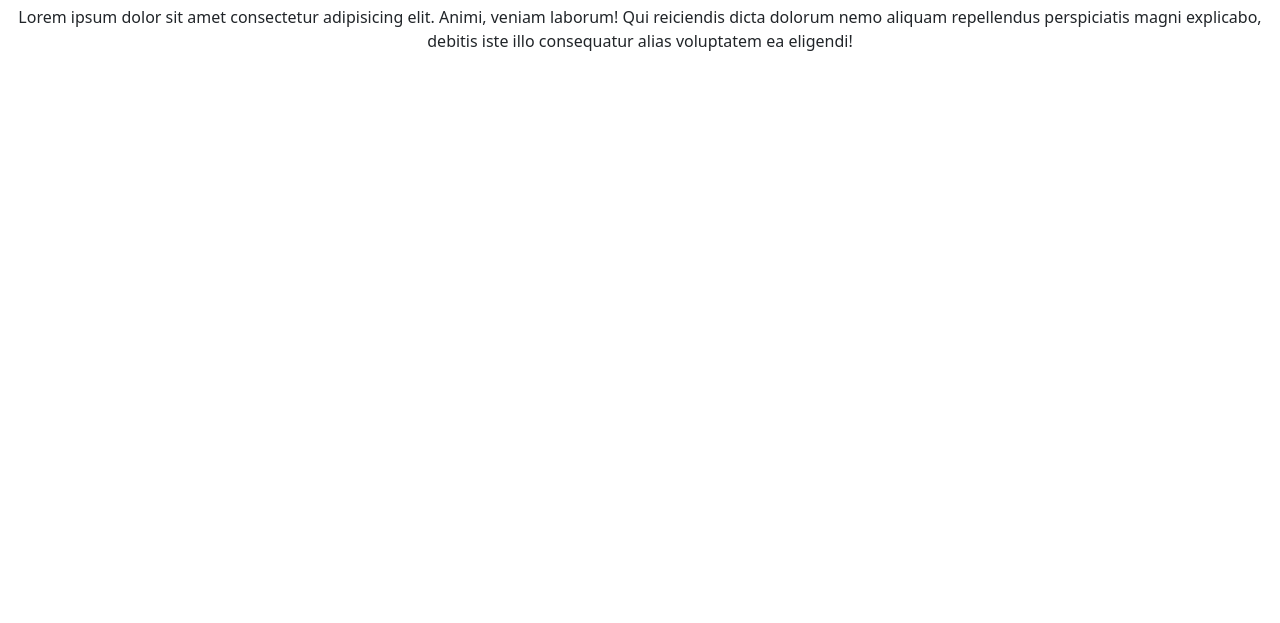
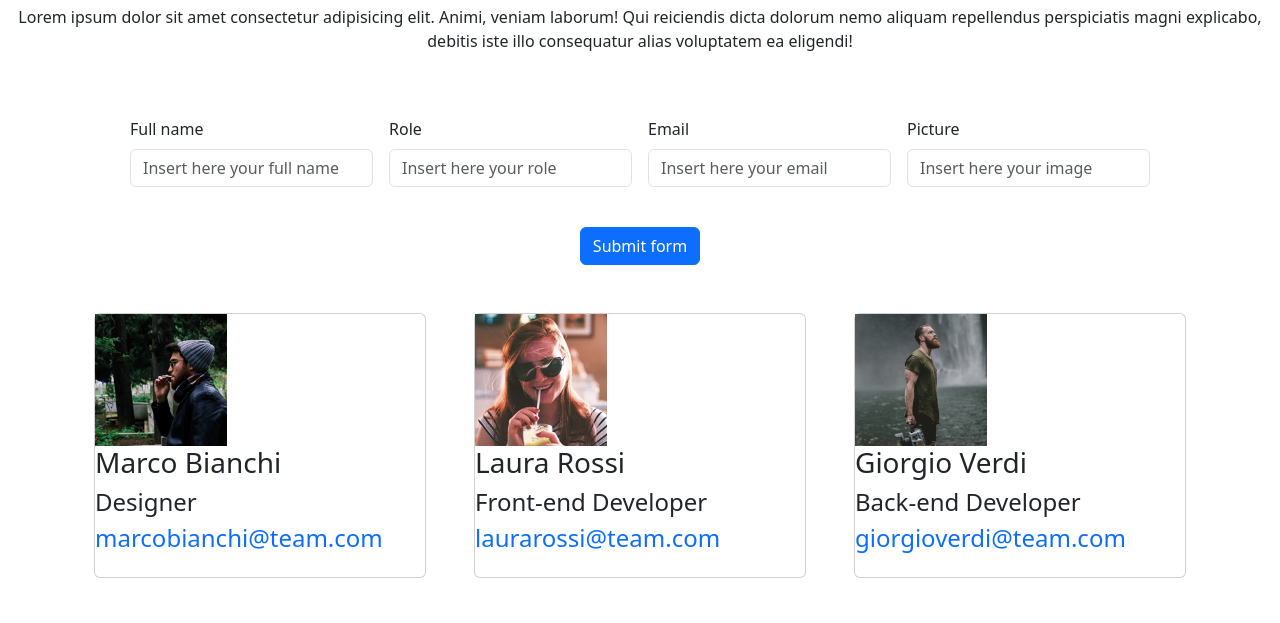
Before and after one commit to ManuelTrappolini/js-our-team, a plain HTML site: page index.html in a window 1280 px wide. Shown: the part 147-770 px from the top of the page. Drawn offline with nearby package versions, Linux system fonts and the light colour scheme.

Commit message:
add form in html

```diff
--- a/assets/script.js
+++ b/assets/script.js
@@ -47,6 +47,8 @@ const teamMembers = [
 
 const cardEl = document.getElementById('card')
 const teamEl = document.querySelector('#team')
+const formEl = document.querySelector('form')
+
 
 
 
@@ -70,15 +72,22 @@ teamEl.innerHTML = finalMarkup
 function generateTeamMemberCard(teamMember){
   const {name, role , email, img} = teamMember
   return `
-    <div class="col-4">
-      <div class="card">
-        <img src="${img}" alt="">
+    <div class="col-4 g-5">
+      <div class="card ">
+        <img  width = 40% src="${img}" alt="">
         <h3>${name}</h3>
         <h4>${role}</h4>
-        <h4>e${email}</h4>
+        <a class="text-decoration-none" href=""><h4 class="text-primary pb-3">${email}</h4></a>
       </div>
     </div>
     `
   }
 
-  document.querySelector('img').style.width = 100%
+  formEl.addEventListener('submit', (e) => {
+    e.preventDefault();
+    let name = document.getElementById('name')
+    let role = document.getElementById('role')
+    let email = document.getElementById('email')
+    let image = document.getElementById('image')
+
+  })
--- a/index.html
+++ b/index.html
@@ -1,50 +1,68 @@
 <!doctype html>
 <html lang="en">
+
 <head>
-        <title>Title</title>
+    <title>JS-OUR-TEAM</title>
     <!-- Required meta tags -->
     <meta charset="utf-8" />
-        <meta
-            name="viewport"
-            content="width=device-width, initial-scale=1, shrink-to-fit=no"
-        />
+    <meta name="viewport" content="width=device-width, initial-scale=1, shrink-to-fit=no" />
 
     <!-- Bootstrap CSS v5.2.1 -->
-        <link
-            href="https://cdn.jsdelivr.net/npm/bootstrap@5.3.2/dist/css/bootstrap.min.css"
-            rel="stylesheet"
-            integrity="sha384-T3c6CoIi6uLrA9TneNEoa7RxnatzjcDSCmG1MXxSR1GAsXEV/Dwwykc2MPK8M2HN"
-            crossorigin="anonymous"
-        />
+    <link href="https://cdn.jsdelivr.net/npm/bootstrap@5.3.2/dist/css/bootstrap.min.css" rel="stylesheet"
+        integrity="sha384-T3c6CoIi6uLrA9TneNEoa7RxnatzjcDSCmG1MXxSR1GAsXEV/Dwwykc2MPK8M2HN" crossorigin="anonymous" />
 </head>
 
 <body>
     <header>
         <h1 class="text-center pt-5 pb-5">Meet our Team</h1>
-            <p class="text-center pb-5">Lorem ipsum dolor sit amet consectetur adipisicing elit. Animi, veniam laborum! Qui reiciendis dicta dolorum nemo aliquam repellendus perspiciatis magni explicabo, debitis iste illo consequatur alias voluptatem ea eligendi!</p>
+        <p class="text-center pb-5">Lorem ipsum dolor sit amet consectetur adipisicing elit. Animi, veniam laborum! Qui
+            reiciendis dicta dolorum nemo aliquam repellendus perspiciatis magni explicabo, debitis iste illo
+            consequatur alias voluptatem ea eligendi!</p>
     </header>
     <main>
         <div class="container">
-                <div id="team" class="row">
-
+            <form class="row g-3 needs-validation px-5" novalidate>
+                <div class="col-md-3">
+                    <label for="name" class="form-label">Full name</label>
+                    <input type="text" class="form-control" id="name" value="" placeholder="Insert here your full name"
+                        required>
                 </div>
+                <div class="col-md-3">
+                    <label for="role" class="form-label">Role</label>
+                    <input type="text" class="form-control" id="role" value="" placeholder="Insert here your role" required>
+                </div>
+                <div class="col-md-3">
+                    <label for="email" class="form-label">Email</label>
+                    <div class="input-group">
+                        <input type="email" class="form-control" id="email" aria-describedby="inputGroupPrepend" required placeholder="Insert here your email">
+                    </div>
+                </div>
+                <div class="col-md-3">
+                    <label for="image" class="form-label">Picture</label>
+                    <input type="text" class="form-control" id="image" value="" placeholder="Insert here your image"
+                        required>
+                </div>
+                <div class="col-12 d-flex justify-content-center pt-4">
+                    <button class="btn btn-primary" type="submit">Submit form</button>
+                </div>
+            </form>
+        </div>
+        <div class="container">
+            <div id="team" class="row"></div>
         </div>
     </main>
     <footer>
         <!-- place footer here -->
     </footer>
     <!-- Bootstrap JavaScript Libraries -->
-        <script
-            src="https://cdn.jsdelivr.net/npm/@popperjs/core@2.11.8/dist/umd/popper.min.js"
+    <script src="https://cdn.jsdelivr.net/npm/@popperjs/core@2.11.8/dist/umd/popper.min.js"
         integrity="sha384-I7E8VVD/ismYTF4hNIPjVp/Zjvgyol6VFvRkX/vR+Vc4jQkC+hVqc2pM8ODewa9r"
-            crossorigin="anonymous"
-        ></script>
+        crossorigin="anonymous"></script>
 
-        <script
-            src="https://cdn.jsdelivr.net/npm/bootstrap@5.3.2/dist/js/bootstrap.min.js"
+    <script src="https://cdn.jsdelivr.net/npm/bootstrap@5.3.2/dist/js/bootstrap.min.js"
         integrity="sha384-BBtl+eGJRgqQAUMxJ7pMwbEyER4l1g+O15P+16Ep7Q9Q+zqX6gSbd85u4mG4QzX+"
-            crossorigin="anonymous"
-        ></script>
+        crossorigin="anonymous"></script>
     <script src="./assets/script.js"></script>
 </body>
+
 </html>
```
Lines whose indentation alone changed are shown as unchanged.
